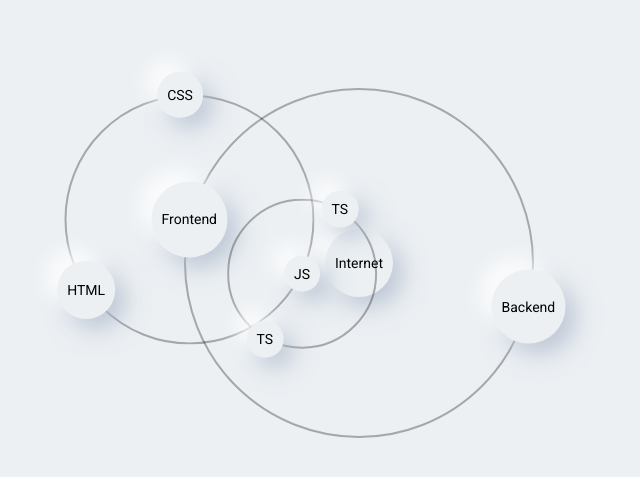
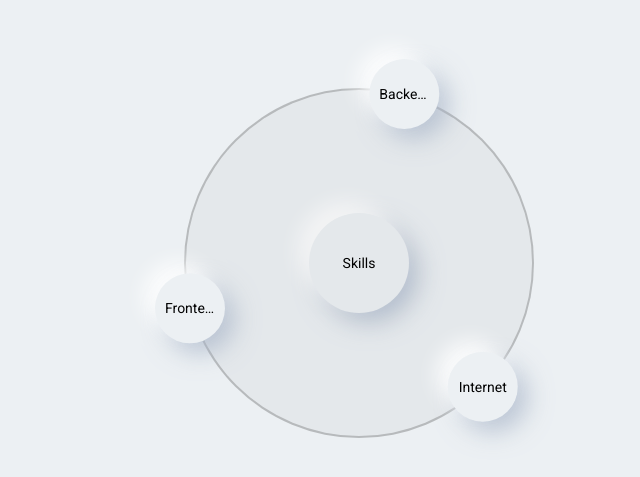
Before and after one commit to Offllane/skillSchema, a website with bundled scripts: page index.html in a window 1280 px wide. Shown: the part 137-614 px from the top of the page, without its empty margins (281-921 px from the left). Built offline with nearby package versions, Linux system fonts and the light colour scheme.

Commit message:
remove skill nodes properties calculation, add skill node properties depends on depth config

```diff
--- a/index.html
+++ b/index.html
@@ -12,7 +12,7 @@
 <div class="wrapper">
   <div class="main-node" id="0">
     <div class="orbit" id="zero-orbit"></div>
-    <div>Internet</div>
+    <div class="node-title" id="zero-node-title">Skills</div>
   </div>
 </div>
 
--- a/src/styles/main.scss
+++ b/src/styles/main.scss
@@ -11,6 +11,13 @@
   box-shadow: -12px -12px 20px rgba(255, 255, 255, 0.8), 10px 10px 24px rgba(166, 180, 200, 0.7);
   aspect-ratio: 1 / 1;
   font-size: 14px;
+
+  .node-title {
+    overflow: hidden;
+    white-space: nowrap;
+    text-overflow: ellipsis;
+    text-align: center;
+  }
 }
 
 * {
@@ -34,10 +41,12 @@ body {
 .main-node {
   @include skill-node;
   position: relative;
+  width: 100px;
 
   .orbit {
     position: absolute;
-    border: 2px solid rgba(0, 0, 0, .3);
+    background-color: rgba(0, 0, 0, .03);;
+    border: 2px solid rgba(0, 0, 0, .2);
     border-radius: 50%;
     width: 500px;
     aspect-ratio: 1 / 1;
--- a/src/typeScript/config.ts
+++ /dev/null
@@ -1,4 +0,0 @@
-export const config = {
-  startOrbitWidth: 350,
-  startRotationPeriod: 180
-}
--- /dev/null
+++ b/src/typeScript/configs.js
@@ -0,0 +1,38 @@
+export const config = {
+    startNodeWidth: 60,
+    startOrbitWidth: 450,
+    startRotationPeriod: 280
+};
+export const depthNodeConfig = {
+    0: {
+        nodeWidth: 50,
+        orbitWidth: 350,
+        rotationPeriod: 40
+    },
+    1: {
+        nodeWidth: 50,
+        orbitWidth: 250,
+        rotationPeriod: 40
+    },
+    2: {
+        nodeWidth: 50,
+        orbitWidth: 350,
+        rotationPeriod: 40
+    },
+    3: {
+        nodeWidth: 50,
+        orbitWidth: 350,
+        rotationPeriod: 40
+    },
+    4: {
+        nodeWidth: 50,
+        orbitWidth: 350,
+        rotationPeriod: 40
+    },
+    'default': {
+        nodeWidth: 50,
+        orbitWidth: 350,
+        rotationPeriod: 40
+    }
+};
+//# sourceMappingURL=configs.js.map
--- /dev/null
+++ b/src/typeScript/configs.ts
@@ -0,0 +1,38 @@
+export const config = {
+  startNodeWidth: 60,
+  startOrbitWidth: 450,
+  startRotationPeriod: 280
+}
+
+export const depthNodeConfig: INodesConfig = {
+  0: {
+    nodeWidth: 50,
+    orbitWidth: 350,
+    rotationPeriod: 40
+  },
+  1: {
+    nodeWidth: 50,
+    orbitWidth: 250,
+    rotationPeriod: 40
+  },
+  2: {
+    nodeWidth: 50,
+    orbitWidth: 350,
+    rotationPeriod: 40
+  },
+  3: {
+    nodeWidth: 50,
+    orbitWidth: 350,
+    rotationPeriod: 40
+  },
+  4: {
+    nodeWidth: 50,
+    orbitWidth: 350,
+    rotationPeriod: 40
+  },
+  'default': {
+    nodeWidth: 50,
+    orbitWidth: 350,
+    rotationPeriod: 40
+  }
+}
--- a/src/typeScript/data.js
+++ b/src/typeScript/data.js
@@ -10,29 +10,49 @@ export const startData = [
         nodeTitle: 'Backend'
     },
     {
-        id: 3,
-        parentNodeId: 1,
-        nodeTitle: 'HTML'
+        id: 8,
+        parentNodeId: 0,
+        nodeTitle: 'Internet'
     },
-    {
-        id: 4,
-        parentNodeId: 1,
-        nodeTitle: 'CSS'
-    },
-    {
-        id: 5,
-        parentNodeId: 1,
-        nodeTitle: 'JS'
-    },
-    {
-        id: 6,
-        parentNodeId: 5,
-        nodeTitle: 'TS'
-    },
-    {
-        id: 7,
-        parentNodeId: 5,
-        nodeTitle: 'TS'
-    },
+    // {
+    //   id: 3,
+    //   parentNodeId: 1,
+    //   nodeTitle: 'HTML'
+    // },
+    // {
+    //   id: 4,
+    //   parentNodeId: 1,
+    //   nodeTitle: 'CSS'
+    // },
+    // {
+    //   id: 5,
+    //   parentNodeId: 1,
+    //   nodeTitle: 'JS'
+    // },
+    // {
+    //   id: 6,
+    //   parentNodeId: 5,
+    //   nodeTitle: 'TS'
+    // },
+    // {
+    //   id: 7,
+    //   parentNodeId: 5,
+    //   nodeTitle: 'TS'
+    // },
+    // {
+    //   id: 9,
+    //   parentNodeId: 8,
+    //   nodeTitle: 'Http'
+    // },
+    // {
+    //   id: 10,
+    //   parentNodeId: 8,
+    //   nodeTitle: 'Websocket'
+    // },
+    // {
+    //   id: 11,
+    //   parentNodeId: 7,
+    //   nodeTitle: 'Interfaces'
+    // },
 ];
 //# sourceMappingURL=data.js.map
--- a/src/typeScript/data.ts
+++ b/src/typeScript/data.ts
@@ -10,28 +10,48 @@ export const startData: Array<ISkillNodeStartData> = [
     nodeTitle: 'Backend'
   },
   {
-    id: 3,
-    parentNodeId: 1,
-    nodeTitle: 'HTML'
+    id: 8,
+    parentNodeId: 0,
+    nodeTitle: 'Internet'
   },
-  {
-    id: 4,
-    parentNodeId: 1,
-    nodeTitle: 'CSS'
-  },
-  {
-    id: 5,
-    parentNodeId: 1,
-    nodeTitle: 'JS'
-  },
-  {
-    id: 6,
-    parentNodeId: 5,
-    nodeTitle: 'TS'
-  },
-  {
-    id: 7,
-    parentNodeId: 5,
-    nodeTitle: 'TS'
-  },
+  // {
+  //   id: 3,
+  //   parentNodeId: 1,
+  //   nodeTitle: 'HTML'
+  // },
+  // {
+  //   id: 4,
+  //   parentNodeId: 1,
+  //   nodeTitle: 'CSS'
+  // },
+  // {
+  //   id: 5,
+  //   parentNodeId: 1,
+  //   nodeTitle: 'JS'
+  // },
+  // {
+  //   id: 6,
+  //   parentNodeId: 5,
+  //   nodeTitle: 'TS'
+  // },
+  // {
+  //   id: 7,
+  //   parentNodeId: 5,
+  //   nodeTitle: 'TS'
+  // },
+  // {
+  //   id: 9,
+  //   parentNodeId: 8,
+  //   nodeTitle: 'Http'
+  // },
+  // {
+  //   id: 10,
+  //   parentNodeId: 8,
+  //   nodeTitle: 'Websocket'
+  // },
+  // {
+  //   id: 11,
+  //   parentNodeId: 7,
+  //   nodeTitle: 'Interfaces'
+  // },
 ]
--- a/src/typeScript/main.js
+++ b/src/typeScript/main.js
@@ -1,14 +1,16 @@
 import { startData } from "./data.js";
-import { config } from "./config.js";
+import { depthNodeConfig } from "./configs.js";
 import { SkillNode } from "./models/skillNode.js";
 console.log(startData);
-setMainOrbitStartWidth(config.startOrbitWidth);
+setMainNodeStartValues();
 startData.forEach((skillNode) => {
     const sameLevelSkillNodes = startData.filter(_skillNode => _skillNode.parentNodeId === skillNode.parentNodeId);
     skillNode.sameLevelSkillNodesQuantity = sameLevelSkillNodes.length;
     new SkillNode(skillNode);
 });
-function setMainOrbitStartWidth(width) {
-    document.getElementById('zero-orbit').style.width = `${width}px`;
+function setMainNodeStartValues() {
+    const { nodeWidth, orbitWidth } = depthNodeConfig[0];
+    document.getElementById('zero-orbit').style.width = `${orbitWidth}px`;
+    document.getElementById('zero-node-title').style.width = `${nodeWidth}px`;
 }
 //# sourceMappingURL=main.js.map
--- a/src/typeScript/main.ts
+++ b/src/typeScript/main.ts
@@ -1,10 +1,11 @@
 import { startData } from "./data.js";
-import  {config} from "./config.js";
+import  {config} from "./configs.js";
+import {depthNodeConfig} from "./configs.js";
 import { SkillNode} from "./models/skillNode.js";
 
 console.log(startData);
 
-setMainOrbitStartWidth(config.startOrbitWidth);
+setMainNodeStartValues();
 
 startData.forEach((skillNode: ISkillNode) => {
   const sameLevelSkillNodes = startData.filter(_skillNode => _skillNode.parentNodeId === skillNode.parentNodeId);
@@ -13,6 +14,8 @@ startData.forEach((skillNode: ISkillNode) => {
   new SkillNode(skillNode);
 })
 
-function setMainOrbitStartWidth(width: number): void {
-  document.getElementById('zero-orbit').style.width = `${width}px`;
+function setMainNodeStartValues(): void {
+  const {nodeWidth, orbitWidth} = depthNodeConfig[0];
+  document.getElementById('zero-orbit').style.width = `${orbitWidth}px`;
+  document.getElementById('zero-node-title').style.width = `${nodeWidth}px`;
 }
--- a/src/typeScript/models/skillNode.js
+++ b/src/typeScript/models/skillNode.js
@@ -1,6 +1,7 @@
 import { SkillNodeElements } from "./skillNodeElements.js";
 import { startData } from "../data.js";
-import { config } from "../config.js";
+import { config } from "../configs.js";
+import { depthNodeConfig } from "../configs.js";
 export class SkillNode {
     constructor(skillNodeData) {
         this.rotationPeriod = config.startRotationPeriod; // animation time
@@ -15,11 +16,16 @@ export class SkillNode {
     createSkillNode() {
         this.skillNodeElements.createNodeStructure(this);
         this.skillNodeElements.addNodeToSchema(this.parentNodeId);
+        this.setNodeParamsDependedOnDepth();
+        this.setNodeStartPositionUsingDelay(this.getCurrentOrderPosition());
+    }
+    setNodeParamsDependedOnDepth() {
         const currentDepthLevel = this.getCurrentDepthLevel();
-        this.setOrbitWidth(currentDepthLevel);
-        this.setRotationRadius(currentDepthLevel);
-        this.setRotationPeriod(currentDepthLevel);
-        this.setNodeStartPositionUsingDelay(this.getCurrentOrderPosition());
+        const { nodeWidth, orbitWidth, rotationPeriod } = depthNodeConfig[currentDepthLevel];
+        this.skillNodeElements.nodeWidth = nodeWidth;
+        this.skillNodeElements.orbitWidth = orbitWidth;
+        this.skillNodeElements.rotationPeriod = rotationPeriod;
+        this.skillNodeElements.rotationRadius = depthNodeConfig[currentDepthLevel - 1].orbitWidth; // parent node orbit width
     }
     setNodeStartPositionUsingDelay(currentOrderPosition) {
         const delayBetweenNodes = this.rotationPeriod / this.sameLevelSkillNodesQuantity;
@@ -29,23 +35,6 @@ export class SkillNode {
         const parentNodeChildren = Array.from(document.getElementById(String(this.parentNodeId)).children);
         const sameLevelSkillNodes = parentNodeChildren.filter((htmlElement) => htmlElement.classList.contains('skill-node'));
         return sameLevelSkillNodes.length;
-    }
-    setOrbitWidth(currentNodeDepthLevel) {
-        this.skillNodeElements.orbitWidth = SkillNode.calculateOrbitWidth(currentNodeDepthLevel);
-    }
-    setRotationRadius(currentNodeDepthLevel) {
-        // should be half of parent node orbit width
-        this.skillNodeElements.rotationRadius = SkillNode.calculateOrbitWidth(currentNodeDepthLevel - 1);
-    }
-    setRotationPeriod(currentNodeDepthLevel) {
-        this.rotationPeriod = SkillNode.calculateNodeRotationPeriod(currentNodeDepthLevel);
-        this.skillNodeElements.rotationPeriod = this.rotationPeriod;
-    }
-    static calculateOrbitWidth(currentNodeDepthLevel) {
-        return config.startOrbitWidth - currentNodeDepthLevel * 100;
-    }
-    static calculateNodeRotationPeriod(currentNodeDepthLevel) {
-        return config.startRotationPeriod - 55 * currentNodeDepthLevel;
     }
     getCurrentDepthLevel() {
         let depthLevel = 1;
--- a/src/typeScript/models/skillNode.ts
+++ b/src/typeScript/models/skillNode.ts
@@ -1,6 +1,7 @@
 import {SkillNodeElements} from "./skillNodeElements.js";
 import {startData} from "../data.js";
-import {config} from "../config.js";
+import {config} from "../configs.js";
+import {depthNodeConfig} from "../configs.js"
 
 export class SkillNode implements ISkillNodeStartData {
   public id!: number;
@@ -24,12 +25,18 @@ export class SkillNode implements ISkillNodeStartData {
   private createSkillNode() {
     this.skillNodeElements.createNodeStructure(this);
     this.skillNodeElements.addNodeToSchema(this.parentNodeId);
+    this.setNodeParamsDependedOnDepth();
 
+    this.setNodeStartPositionUsingDelay(this.getCurrentOrderPosition());
+  }
+
+  private setNodeParamsDependedOnDepth(): void {
     const currentDepthLevel = this.getCurrentDepthLevel();
-    this.setOrbitWidth(currentDepthLevel);
-    this.setRotationRadius(currentDepthLevel);
-    this.setRotationPeriod(currentDepthLevel)
-    this.setNodeStartPositionUsingDelay(this.getCurrentOrderPosition());
+    const {nodeWidth, orbitWidth, rotationPeriod} = depthNodeConfig[currentDepthLevel];
+    this.skillNodeElements.nodeWidth = nodeWidth;
+    this.skillNodeElements.orbitWidth = orbitWidth;
+    this.skillNodeElements.rotationPeriod = rotationPeriod;
+    this.skillNodeElements.rotationRadius = depthNodeConfig[currentDepthLevel - 1].orbitWidth; // parent node orbit width
   }
 
   private setNodeStartPositionUsingDelay(currentOrderPosition: number): void {
@@ -41,28 +48,6 @@ export class SkillNode implements ISkillNodeStartData {
     const parentNodeChildren = Array.from(document.getElementById(String(this.parentNodeId)).children);
     const sameLevelSkillNodes = parentNodeChildren.filter((htmlElement: HTMLElement) => htmlElement.classList.contains('skill-node'));
     return sameLevelSkillNodes.length;
-  }
-
-  private setOrbitWidth(currentNodeDepthLevel: number): void {
-    this.skillNodeElements.orbitWidth = SkillNode.calculateOrbitWidth(currentNodeDepthLevel);
-  }
-
-  private setRotationRadius(currentNodeDepthLevel: number): void {
-    // should be half of parent node orbit width
-    this.skillNodeElements.rotationRadius = SkillNode.calculateOrbitWidth(currentNodeDepthLevel - 1);
-  }
-
-  private setRotationPeriod(currentNodeDepthLevel: number): void {
-    this.rotationPeriod = SkillNode.calculateNodeRotationPeriod(currentNodeDepthLevel)
-    this.skillNodeElements.rotationPeriod = this.rotationPeriod;
-  }
-
-  private static calculateOrbitWidth(currentNodeDepthLevel: number) {
-    return config.startOrbitWidth - currentNodeDepthLevel * 100;
-  }
-
-  private static calculateNodeRotationPeriod(currentNodeDepthLevel: number) {
-    return config.startRotationPeriod - 55 * currentNodeDepthLevel;
   }
 
   private getCurrentDepthLevel(): number {
--- a/src/typeScript/models/skillNodeElements.js
+++ b/src/typeScript/models/skillNodeElements.js
@@ -1,4 +1,7 @@
 export class SkillNodeElements {
+    set nodeWidth(width) {
+        this.nodeTitleElement.style.width = `${width}px`;
+    }
     set animationDelay(animationDelay) {
         this.skillNodeElement.style.animationDelay = `${animationDelay}s`;
     }
@@ -16,7 +19,7 @@ export class SkillNodeElements {
      * create structure like this
      * <div class="skill-node">
      *   <div class="container" id="{{this.id}}">
-     *     <div>{{this.title}}</div>
+     *     <div class="node-title">{{this.title}}</div>
      *     <div class="orbit"></div>
      *   </div>
      * </div>
@@ -39,6 +42,7 @@ export class SkillNodeElements {
     }
     createNodeTitleElement(title) {
         this.nodeTitleElement = document.createElement('div');
+        this.nodeTitleElement.classList.add('node-title');
         this.nodeTitleElement.innerText = title;
         this.containerElement.appendChild(this.nodeTitleElement);
     }
--- a/src/typeScript/models/skillNodeElements.ts
+++ b/src/typeScript/models/skillNodeElements.ts
@@ -3,6 +3,10 @@ export class SkillNodeElements {
   public containerElement: HTMLElement;
   public nodeTitleElement: HTMLElement;
   public orbitElement: HTMLElement;
+
+  public set nodeWidth(width: number) {
+    this.nodeTitleElement.style.width = `${width}px`;
+  }
 
   public set animationDelay(animationDelay: number) {
     this.skillNodeElement.style.animationDelay =`${animationDelay}s`;
@@ -25,7 +29,7 @@ export class SkillNodeElements {
    * create structure like this
    * <div class="skill-node">
    *   <div class="container" id="{{this.id}}">
-   *     <div>{{this.title}}</div>
+   *     <div class="node-title">{{this.title}}</div>
    *     <div class="orbit"></div>
    *   </div>
    * </div>
@@ -51,6 +55,7 @@ export class SkillNodeElements {
 
   public createNodeTitleElement(title: string): void {
     this.nodeTitleElement = document.createElement('div');
+    this.nodeTitleElement.classList.add('node-title');
     this.nodeTitleElement.innerText = title;
     this.containerElement.appendChild(this.nodeTitleElement);
   }
```
Also changed, not shown: src/typeScript/config.js (+6 -2 lines), src/typeScript/interfaces.ts (+8 -0 lines), src/styles/main.css.
